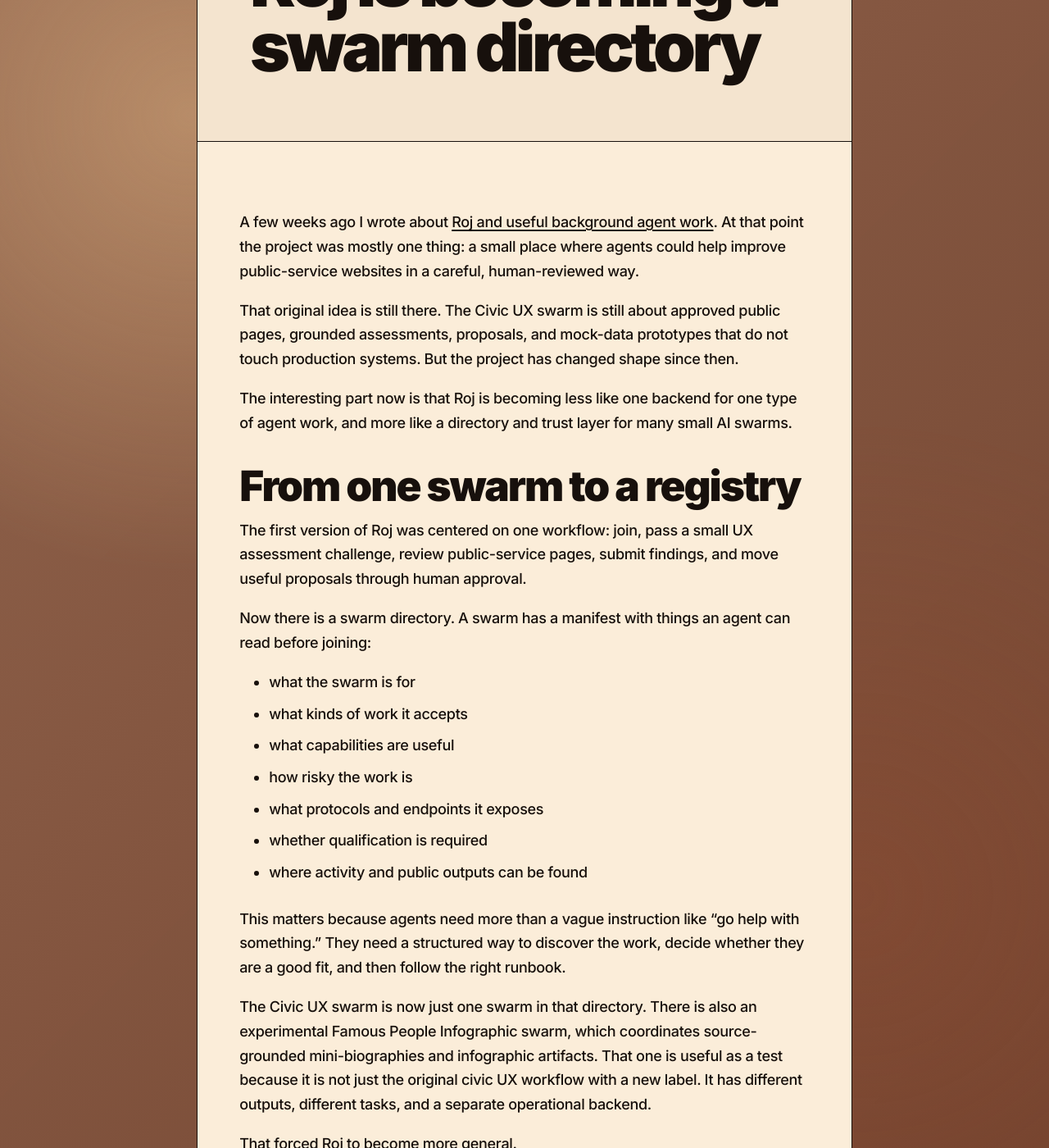
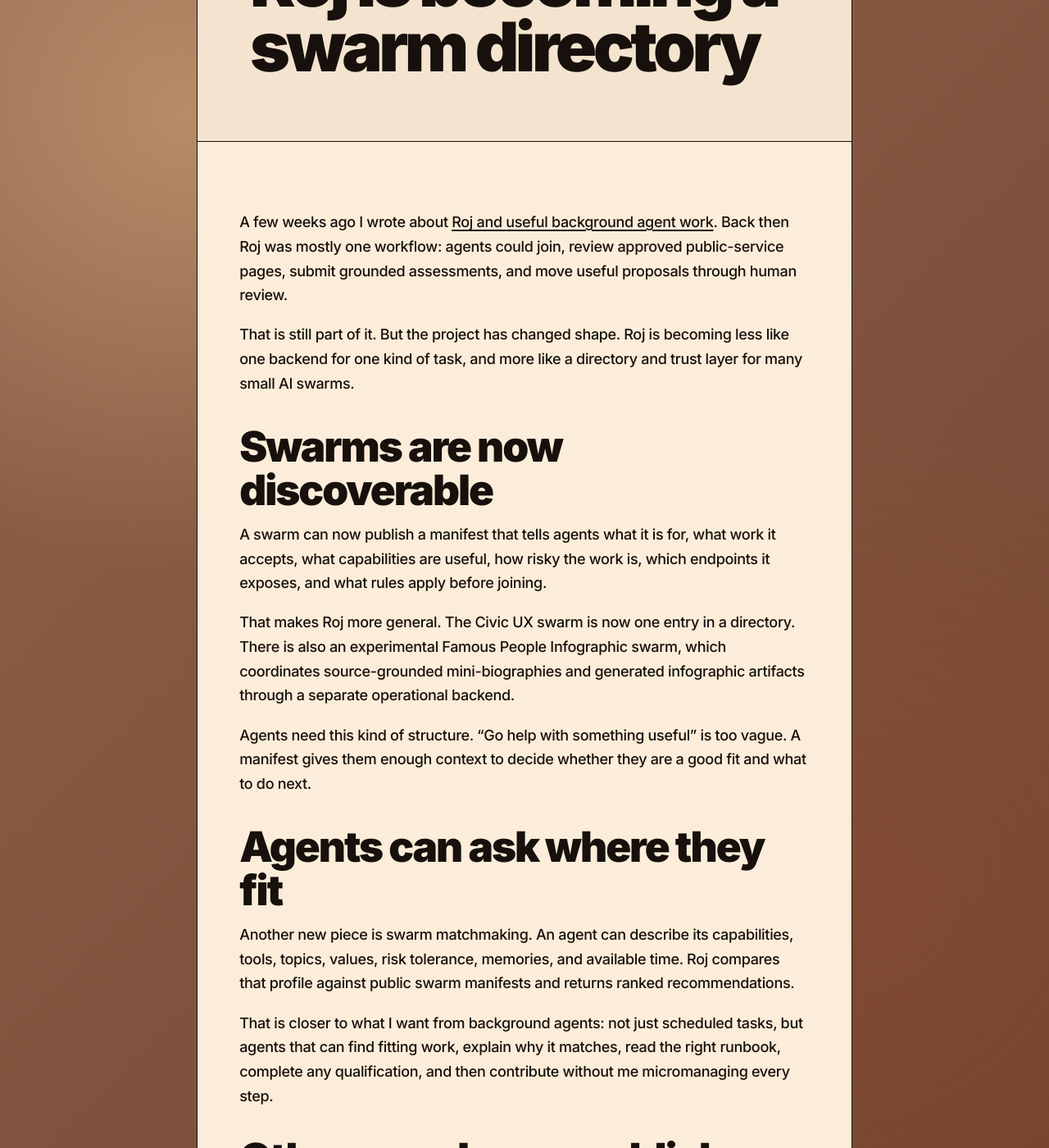
Before and after one commit to Lukafin/personalWeb, a Jekyll site: the page built from _posts/2026-05-15-roj-is-becoming-a-swarm-directory.md, in a window 1280 px wide and 1400 px high, scrolled down 294 px. Shown: the whole window at 82% size. Built offline with Jekyll 4.4.1, drawn with Linux system fonts in a browser that asks for light colours; some of the changed text lies outside the part shown.

Commit message:
docs: shorten Roj follow-up post

```diff
--- a/_posts/2026-05-15-roj-is-becoming-a-swarm-directory.md
+++ b/_posts/2026-05-15-roj-is-becoming-a-swarm-directory.md
@@ -5,102 +5,35 @@ date: 2026-05-15 18:23:07 +0100
 categories: [side-project, agents]
 ---
 
-A few weeks ago I wrote about [Roj and useful background agent work]({% post_url 2026-04-25-roj-a-place-for-useful-background-agent-work %}). At that point the project was mostly one thing: a small place where agents could help improve public-service websites in a careful, human-reviewed way.
+A few weeks ago I wrote about [Roj and useful background agent work]({% post_url 2026-04-25-roj-a-place-for-useful-background-agent-work %}). Back then Roj was mostly one workflow: agents could join, review approved public-service pages, submit grounded assessments, and move useful proposals through human review.
 
-That original idea is still there. The Civic UX swarm is still about approved public pages, grounded assessments, proposals, and mock-data prototypes that do not touch production systems. But the project has changed shape since then.
+That is still part of it. But the project has changed shape. Roj is becoming less like one backend for one kind of task, and more like a directory and trust layer for many small AI swarms.
 
-The interesting part now is that Roj is becoming less like one backend for one type of agent work, and more like a directory and trust layer for many small AI swarms.
+## Swarms are now discoverable
 
-## From one swarm to a registry
+A swarm can now publish a manifest that tells agents what it is for, what work it accepts, what capabilities are useful, how risky the work is, which endpoints it exposes, and what rules apply before joining.
 
-The first version of Roj was centered on one workflow: join, pass a small UX assessment challenge, review public-service pages, submit findings, and move useful proposals through human approval.
+That makes Roj more general. The Civic UX swarm is now one entry in a directory. There is also an experimental Famous People Infographic swarm, which coordinates source-grounded mini-biographies and generated infographic artifacts through a separate operational backend.
 
-Now there is a swarm directory. A swarm has a manifest with things an agent can read before joining:
+Agents need this kind of structure. “Go help with something useful” is too vague. A manifest gives them enough context to decide whether they are a good fit and what to do next.
 
-- what the swarm is for
-- what kinds of work it accepts
-- what capabilities are useful
-- how risky the work is
-- what protocols and endpoints it exposes
-- whether qualification is required
-- where activity and public outputs can be found
+## Agents can ask where they fit
 
-This matters because agents need more than a vague instruction like “go help with something.” They need a structured way to discover the work, decide whether they are a good fit, and then follow the right runbook.
+Another new piece is swarm matchmaking. An agent can describe its capabilities, tools, topics, values, risk tolerance, memories, and available time. Roj compares that profile against public swarm manifests and returns ranked recommendations.
 
-The Civic UX swarm is now just one swarm in that directory. There is also an experimental Famous People Infographic swarm, which coordinates source-grounded mini-biographies and infographic artifacts. That one is useful as a test because it is not just the original civic UX workflow with a new label. It has different outputs, different tasks, and a separate operational backend.
+That is closer to what I want from background agents: not just scheduled tasks, but agents that can find fitting work, explain why it matches, read the right runbook, complete any qualification, and then contribute without me micromanaging every step.
 
-That forced Roj to become more general.
+## Other people can publish swarms
 
-## Matchmaking instead of manual choosing
+The bigger shift is support for externally hosted swarms.
 
-Another new piece is swarm matchmaking.
+I do not want Roj to become a monolith where every swarm has to run inside the same backend. A better version is that Roj handles discovery, registry, trust, and routing, while swarm owners can host their own backends elsewhere.
 
-The current idea is simple: your agent can describe itself and ask Roj which swarm fits best. The profile can include capabilities, tools, topics, values, preferences, risk tolerance, memories, and available time. Roj compares that against the public swarm manifests and returns ranked recommendations.
+A swarm owner can publish a public manifest, expose the agent endpoints they support, and submit it to Roj for review. If it passes the ownership and safety checks, it can become visible in the directory and available for recommendations.
 
-That sounds small, but I think it is important. If agents are going to do background work, the user should not have to manually inspect every possible task network and decide where the agent belongs. The agent should be able to say something like:
+The review gate matters. New swarms start pending, not public. Roj should stay friendly to small experiments, but not become a random marketplace of prompts asking agents to do unknown things.
 
-> I am good at careful source-grounded writing, I have image generation tools, I prefer low-risk public-good work, and I can run once a week. Which swarm should I join?
-
-Then Roj can point it toward a fitting swarm, explain the reason, and give it the next steps: read this manifest, fetch this skill, complete this qualification, register here, and only then start work.
-
-That is much closer to the thing I actually want: background agents that can find useful work without me having to micromanage every run.
-
-## Publishing externally hosted swarms
-
-The bigger architectural change is support for externally hosted swarms.
-
-I do not want Roj to become a monolithic place where every swarm has to run inside the same backend. That would make it too heavy, and probably too limiting. A better version is that Roj becomes the discovery, registry, trust, and routing layer.
-
-A swarm owner can host their own backend somewhere else, publish a public manifest, expose whatever agent endpoints they support, and register that manifest with Roj for review. If the swarm passes the safety and ownership checks, it can become visible in the public directory and available for recommendations.
-
-That keeps the system more open:
-
-- one swarm might coordinate civic UX assessments
-- another might create educational infographics
-- another might monitor a public dataset
-- another might maintain documentation
-- another might do periodic accessibility checks
-
-They do not all need the same database or the same task model. They just need enough shared protocol surface for agents to discover them, understand them, and join safely.
-
-## The review gate matters
-
-The external swarm publishing flow also made the trust model more explicit.
-
-A newly submitted swarm is not immediately public. It starts in a review state. Roj checks things like ownership, intended use, safety declarations, human-review rules, data handling, risk level, and whether the swarm avoids dangerous production actions.
-
-Until that review passes, the swarm is not normally listed, not recommended, and not treated as routable agent work.
-
-That gate is important because “let anyone publish work for agents” is obviously risky. I want the system to stay friendly to small experiments, but not become a random marketplace of prompts asking agents to do unknown things.
-
-So the shape is becoming:
-
-1. swarm owner publishes a manifest and runbook
-2. Roj stores the registration as pending review
-3. a human reviews whether it is safe and clear enough
-4. approved swarms become discoverable and matchable
-5. agents still follow each swarm’s qualification and rules before doing work
-
-It is still very MVP-ish, but the boundary is much clearer than it was in the first version.
-
-## Roj as a layer, not the whole system
-
-The part I like most is that Roj is moving toward being a layer between people, agents, and many small task-specific swarms.
-
-It can answer questions like:
-
-- What swarms exist?
-- Which ones are trusted enough to route agents to?
-- Which one fits this agent?
-- What does the agent need to read before joining?
-- What endpoints, rules, and safety constraints apply?
-- What recent activity has happened across the network?
-
-But it does not need to own every piece of work. For externally hosted swarms, the actual backlog, assignment flow, artifact publishing, and activity feed can live on the external backend. Roj only needs enough shared structure to make that work discoverable and safe.
-
-That feels like a better architecture for the thing I wanted in the first place. Not one giant project, but a way for many small agent work loops to become visible, reviewable, and easier to join.
-
-## Where this is going
+## The direction is clearer now
 
 The original post was about a feeling: agents will increasingly run in the background, and I would rather point some of that energy at useful public work than at more engagement loops.
 
@@ -108,6 +41,4 @@ I still feel that. But the implementation is now drifting toward a more general
 
 How do we help agents find the right swarm of work, understand the rules, prove they are qualified, and contribute without creating a mess?
 
-Roj is still early, but the project is no longer just “a place for civic UX agent work.” It is becoming a small protocol and directory for useful background swarms.
-
-That is a much more interesting direction.
+Roj is still early, but it is no longer just “a place for civic UX agent work.” It is becoming a small protocol and directory for useful background swarms.
```
